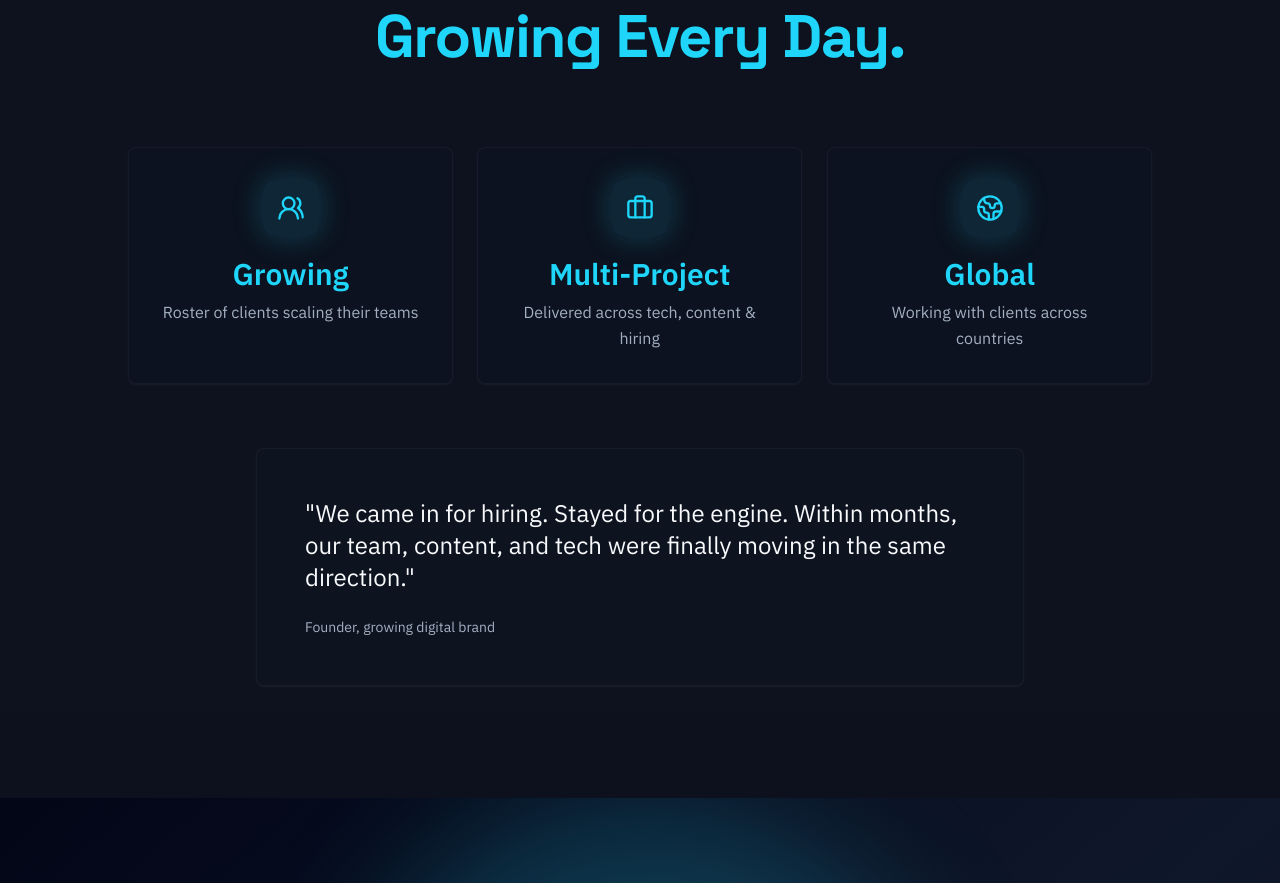
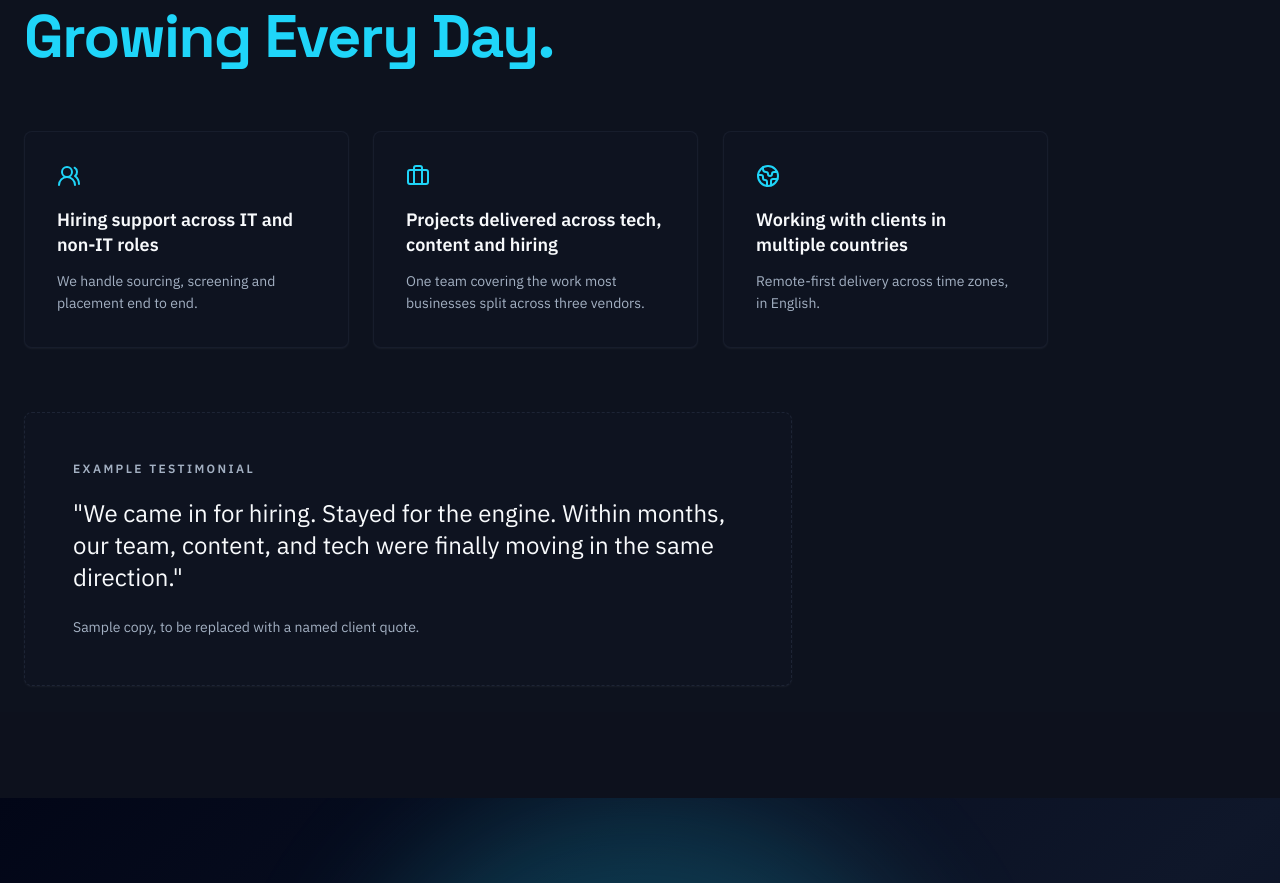
Before and after one commit to bishalamigo/amigo-xcel-global-careers, a React (Vite) app: page / in a window 1280 px wide. Shown: the part 5385-6268 px from the top of the page. Built offline with nearby package versions, Linux system fonts and the light colour scheme.

Commit message:
Changes
Co-authored-by: bishalamigo <217001944+bishalamigo@users.noreply.github.com>

```diff
--- a/src/components/Testimonials.tsx
+++ b/src/components/Testimonials.tsx
@@ -3,16 +3,28 @@ import { Globe2, Briefcase, Users2 } from "lucide-react";
 import Reveal from "./Reveal";
 
 const proof = [
-  { icon: Users2, stat: "Growing", label: "Roster of clients scaling their teams" },
-  { icon: Briefcase, stat: "Multi-Project", label: "Delivered across tech, content & hiring" },
-  { icon: Globe2, stat: "Global", label: "Working with clients across countries" },
+  {
+    icon: Users2,
+    headline: "Hiring support across IT and non-IT roles",
+    label: "We handle sourcing, screening and placement end to end.",
+  },
+  {
+    icon: Briefcase,
+    headline: "Projects delivered across tech, content and hiring",
+    label: "One team covering the work most businesses split across three vendors.",
+  },
+  {
+    icon: Globe2,
+    headline: "Working with clients in multiple countries",
+    label: "Remote-first delivery across time zones, in English.",
+  },
 ];
 
 const Testimonials = () => {
   return (
     <section className="py-28 bg-muted/30">
       <div className="container mx-auto px-6">
-        <div className="text-center mb-20 max-w-3xl mx-auto">
+        <div className="max-w-3xl mb-16">
           <Reveal>
             <h2 className="text-4xl md:text-6xl font-bold tracking-tight leading-tight">
               Built on Trust.
@@ -21,31 +33,37 @@ const Testimonials = () => {
           </Reveal>
         </div>
 
-        <div className="grid md:grid-cols-3 gap-6 max-w-5xl mx-auto mb-16">
+        <div className="grid md:grid-cols-3 gap-6 max-w-5xl mb-16">
           {proof.map((p, i) => (
             <Reveal key={i} delay={i * 90}>
-              <Card className="bg-card/70 backdrop-blur-sm border-border/60 hover:border-primary/40 hover-lift h-full">
-                <CardContent className="p-8 text-center">
-                  <div className="w-14 h-14 rounded-xl bg-primary/10 flex items-center justify-center mx-auto mb-5 shadow-[0_0_30px_hsl(var(--primary)/0.25)]">
-                    <p.icon className="w-7 h-7 text-primary" />
-                  </div>
-                  <div className="text-3xl font-bold text-primary mb-2">{p.stat}</div>
-                  <p className="text-muted-foreground">{p.label}</p>
+              <Card className="bg-card border-border/60 h-full">
+                <CardContent className="p-8">
+                  <p.icon className="w-6 h-6 text-primary mb-5" />
+                  <p className="text-lg font-semibold leading-snug mb-3">{p.headline}</p>
+                  <p className="text-muted-foreground text-sm leading-relaxed">{p.label}</p>
                 </CardContent>
               </Card>
             </Reveal>
           ))}
         </div>
 
+        {/*
+          TODO: PLACEHOLDER TESTIMONIAL - replace with a real, attributed client quote
+          (full name, role, company) before relying on this as social proof.
+        */}
         <Reveal>
-          <div className="max-w-3xl mx-auto">
-            <Card className="bg-card border-border/60 overflow-hidden">
+          <div className="max-w-3xl">
+            <Card className="bg-card border-dashed border-border">
               <CardContent className="p-8 md:p-12">
-
+                <p className="text-xs font-semibold tracking-[0.2em] uppercase text-muted-foreground mb-5">
+                  Example testimonial
+                </p>
                 <blockquote className="text-xl md:text-2xl font-light leading-relaxed text-foreground">
                   "We came in for hiring. Stayed for the engine. Within months, our team, content, and tech were finally moving in the same direction."
                 </blockquote>
-                <p className="mt-6 text-sm text-muted-foreground">Founder, growing digital brand</p>
+                <p className="mt-6 text-sm text-muted-foreground">
+                  Sample copy, to be replaced with a named client quote.
+                </p>
               </CardContent>
             </Card>
           </div>
```
